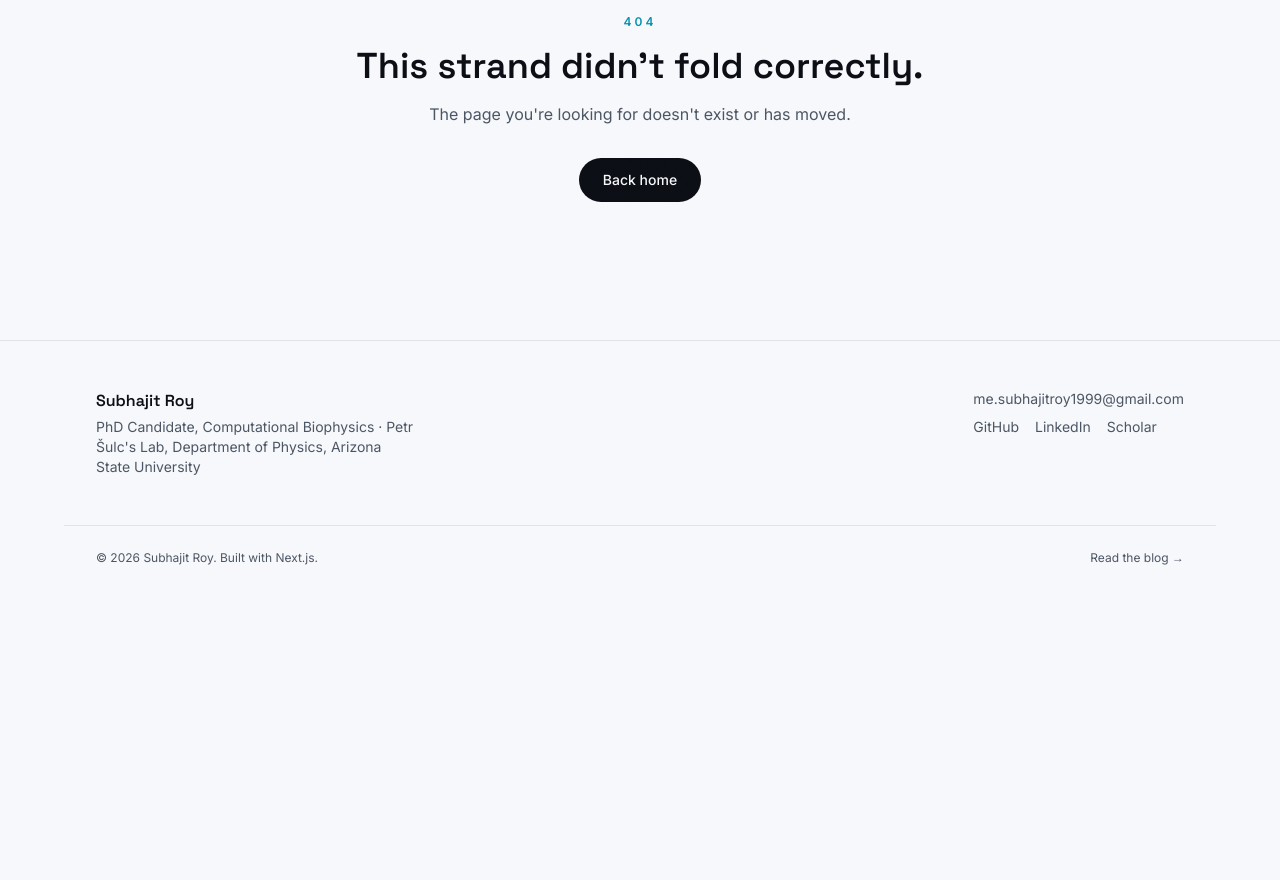
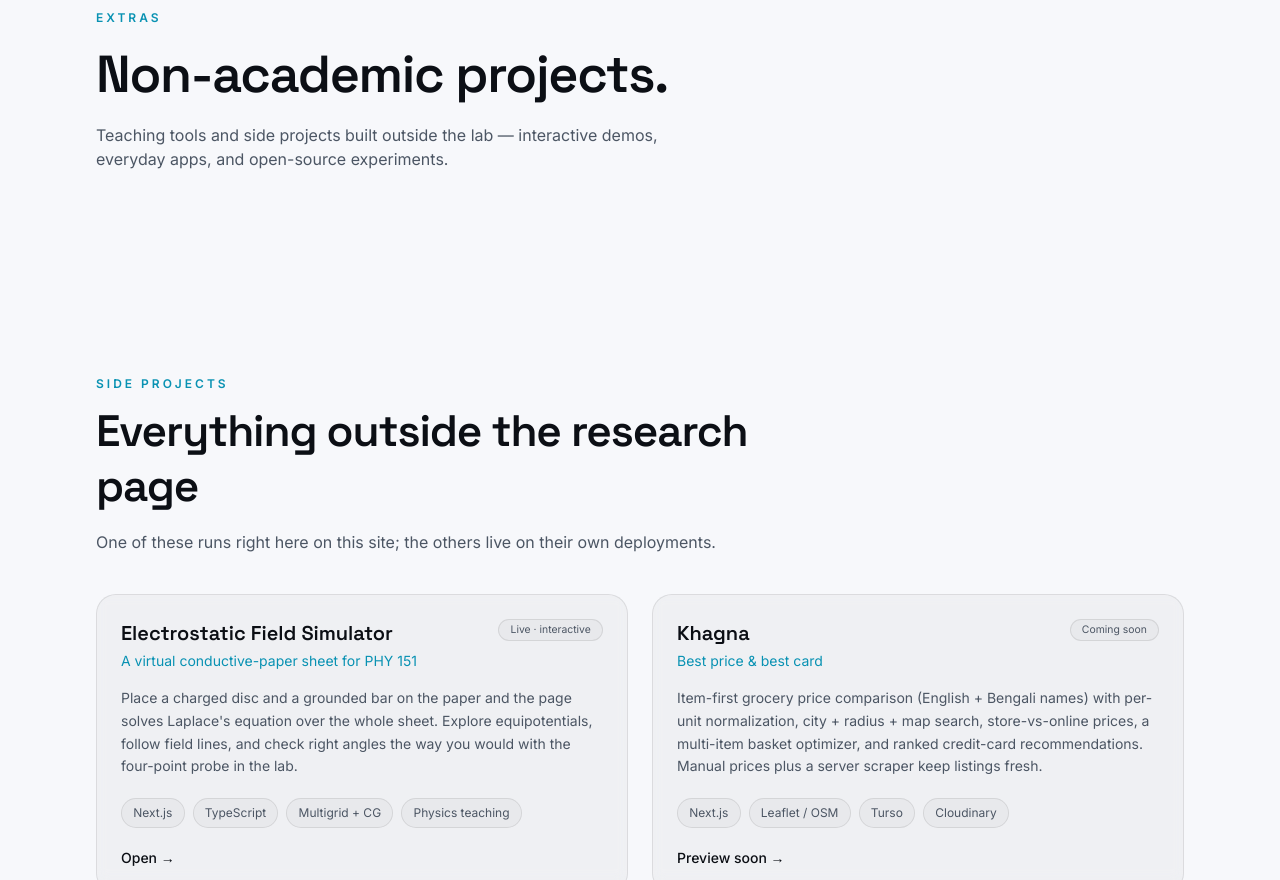
Before and after one commit to Subhajit-Roy-Partho/Subhajit-Roy-Partho.github.io, a Next.js app: page /extras in a window 1280 px wide. Before the commit this address had no page. Shown: the part 220-1100 px from the top of the page. Before the commit the page ends 810 px from the top, so only its background shows below. Built offline with nearby package versions, Linux system fonts and the light colour scheme.

Commit message:
Add extras index with simulator, Khagna, and Dhar

```diff
--- a/app/extras/electrostatic-simulator/page.tsx
+++ b/app/extras/electrostatic-simulator/page.tsx
@@ -1,4 +1,5 @@
 import type { Metadata } from "next";
+import Link from "next/link";
 import { Reveal } from "@/components/reveal";
 import { SectionHeading } from "@/components/section-heading";
 import { ElectrostaticSimulator } from "./electrostatic-simulator";
@@ -10,7 +11,10 @@ export default function ElectrostaticSimulatorPage() {
     <div className="pt-32">
       <section className="container-page section pt-0">
         <Reveal className="max-w-3xl">
-          <p className="text-xs font-semibold uppercase tracking-[0.25em] text-[var(--accent)]">
+          <Link href="/extras" className="text-sm text-[var(--muted)] hover:text-[var(--accent)]">
+            ← All extras
+          </Link>
+          <p className="mt-4 text-xs font-semibold uppercase tracking-[0.25em] text-[var(--accent)]">
             Extras · Physics teaching tools
           </p>
           <h1 className="font-display mt-4 text-[clamp(2rem,5vw,3.25rem)] font-semibold leading-tight tracking-tight">
--- /dev/null
+++ b/app/extras/page.tsx
@@ -0,0 +1,105 @@
+import type { Metadata } from "next";
+import Link from "next/link";
+import { Reveal } from "@/components/reveal";
+import { SectionHeading } from "@/components/section-heading";
+import { TiltCard } from "@/components/tilt-card";
+import { extras } from "@/data/extras";
+
+export const metadata: Metadata = { title: "Extras" };
+
+export default function ExtrasPage() {
+  return (
+    <div className="pt-32">
+      <section className="container-page section pt-0">
+        <Reveal>
+          <p className="text-xs font-semibold uppercase tracking-[0.25em] text-[var(--accent)]">Extras</p>
+          <h1 className="font-display mt-4 max-w-2xl text-[clamp(2rem,5vw,3.25rem)] font-semibold leading-tight tracking-tight">
+            Non-academic projects.
+          </h1>
+          <p className="mt-4 max-w-xl text-[var(--muted)]">
+            Teaching tools and side projects built outside the lab — interactive demos, everyday apps, and open-source
+            experiments.
+          </p>
+        </Reveal>
+      </section>
+
+      <section className="container-page section pt-0">
+        <SectionHeading
+          eyebrow="Side projects"
+          title="Everything outside the research page"
+          description="One of these runs right here on this site; the others live on their own deployments."
+        />
+        <div className="mt-10 grid gap-6 md:grid-cols-2">
+          {extras.map((extra, i) => {
+            const CardBody = (
+              <TiltCard className="h-full">
+                <div className="flex items-start justify-between gap-4">
+                  <div>
+                    <h3 className="font-display text-xl font-semibold">{extra.name}</h3>
+                    <p className="mt-1 text-sm text-[var(--accent)]">{extra.tagline}</p>
+                  </div>
+                  <span className="chip !py-0.5 !text-[0.65rem] shrink-0">{extra.status}</span>
+                </div>
+                <p className="mt-4 text-sm leading-relaxed text-[var(--muted)]">{extra.description}</p>
+                <div className="mt-5 flex flex-wrap gap-2">
+                  {extra.tags.map((tag) => (
+                    <span key={tag} className="chip">
+                      {tag}
+                    </span>
+                  ))}
+                </div>
+                <div className="mt-5 flex flex-wrap items-center gap-4 text-sm font-medium">
+                  <span className="text-[var(--foreground)]">
+                    {extra.comingSoon ? "Preview soon " : extra.external ? "Open live " : "Open "}
+                    <span aria-hidden>→</span>
+                  </span>
+                  {extra.repoLink && (
+                    <span className="text-[var(--muted)] underline-offset-4 hover:underline">
+                      {extra.repoLink.label} →
+                    </span>
+                  )}
+                </div>
+              </TiltCard>
+            );
+
+            return (
+              <Reveal key={extra.id} delay={(i % 2) * 0.06}>
+                {extra.external || extra.comingSoon ? (
+                  <a
+                    href={extra.href}
+                    target={extra.external ? "_blank" : undefined}
+                    rel={extra.external ? "noopener noreferrer" : undefined}
+                    className="block h-full"
+                  >
+                    {CardBody}
+                  </a>
+                ) : (
+                  <Link href={extra.href} className="block h-full">
+                    {CardBody}
+                  </Link>
+                )}
+              </Reveal>
+            );
+          })}
+        </div>
+      </section>
+
+      <section className="container-page section pt-0">
+        <div className="card-surface flex flex-col gap-3 p-6 sm:flex-row sm:items-center sm:justify-between">
+          <div>
+            <h2 className="font-display text-lg font-semibold">Looking for the research tools?</h2>
+            <p className="mt-1 text-sm text-[var(--muted)]">
+              oxDNA, oxView, fastDNA and the rest live on the research page.
+            </p>
+          </div>
+          <Link
+            href="/research"
+            className="shrink-0 rounded-full border border-[var(--border)] px-5 py-2.5 text-sm font-medium hover:text-[var(--accent)]"
+          >
+            Go to research →
+          </Link>
+        </div>
+      </section>
+    </div>
+  );
+}
--- a/app/sitemap.ts
+++ b/app/sitemap.ts
@@ -14,6 +14,7 @@ export default function sitemap(): MetadataRoute.Sitemap {
     "/publications",
     "/cv",
     "/blog",
+    "/extras",
     "/extras/electrostatic-simulator",
   ];
   const blogRoutes = getAllSlugs().map((slug) => `/blog/${slug}`);
--- a/components/nav.tsx
+++ b/components/nav.tsx
@@ -12,7 +12,7 @@ const LINKS = [
   { href: "/publications", label: "Publications" },
   { href: "/cv", label: "CV" },
   { href: "/blog", label: "Blog" },
-  { href: "/extras/electrostatic-simulator", label: "Extras" },
+  { href: "/extras", label: "Extras" },
 ];
 
 export function Nav() {
--- /dev/null
+++ b/data/extras.ts
@@ -0,0 +1,57 @@
+export type ExtraLink = { label: string; href: string };
+
+export type Extra = {
+  id: string;
+  name: string;
+  tagline: string;
+  description: string;
+  tags: string[];
+  status: string;
+  /** Internal route (e.g. /extras/...) or external URL */
+  href: string;
+  /** True when the link leaves this site */
+  external?: boolean;
+  liveLink?: ExtraLink;
+  repoLink?: ExtraLink;
+  comingSoon?: boolean;
+};
+
+export const extras: Extra[] = [
+  {
+    id: "electrostatic-simulator",
+    name: "Electrostatic Field Simulator",
+    tagline: "A virtual conductive-paper sheet for PHY 151",
+    description:
+      "Place a charged disc and a grounded bar on the paper and the page solves Laplace's equation over the whole sheet. Explore equipotentials, follow field lines, and check right angles the way you would with the four-point probe in the lab.",
+    tags: ["Next.js", "TypeScript", "Multigrid + CG", "Physics teaching"],
+    status: "Live · interactive",
+    href: "/extras/electrostatic-simulator",
+    liveLink: { label: "Open the simulator", href: "/extras/electrostatic-simulator" },
+  },
+  {
+    id: "khagna",
+    name: "Khagna",
+    tagline: "Best price & best card",
+    description:
+      "Item-first grocery price comparison (English + Bengali names) with per-unit normalization, city + radius + map search, store-vs-online prices, a multi-item basket optimizer, and ranked credit-card recommendations. Manual prices plus a server scraper keep listings fresh.",
+    tags: ["Next.js", "Leaflet / OSM", "Turso", "Cloudinary"],
+    status: "Coming soon",
+    href: "https://subhajit-roy-partho.github.io/Khagna",
+    external: true,
+    comingSoon: true,
+    liveLink: { label: "Khagna (launching soon)", href: "https://subhajit-roy-partho.github.io/Khagna" },
+  },
+  {
+    id: "dhar",
+    name: "Dhar",
+    tagline: "Shared expense tracker — a Splitwise successor",
+    description:
+      "Free, open-source expense-sharing app. Create groups, add participants, split bills evenly / by shares / by percentage / by exact amounts, track balances, record reimbursements, itemize bills, and scan receipts with AI. Works offline as a PWA in 20+ languages.",
+    tags: ["Next.js 16", "Auth.js", "PostgreSQL / Prisma", "tRPC"],
+    status: "Live",
+    href: "https://dhar.vercel.app/",
+    external: true,
+    liveLink: { label: "Open Dhar live", href: "https://dhar.vercel.app/" },
+    repoLink: { label: "Source on GitHub", href: "https://github.com/Subhajit-Roy-Partho/spliit" },
+  },
+];
```
